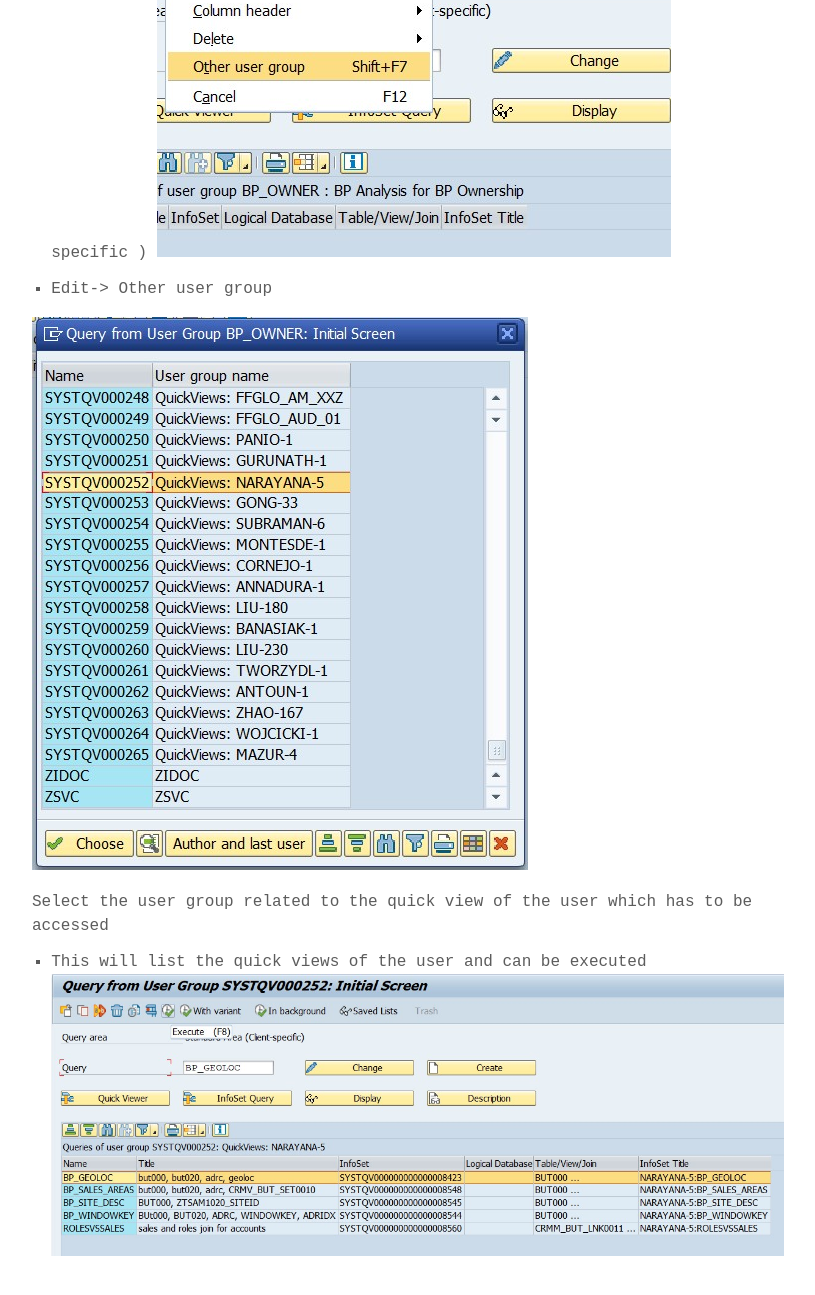
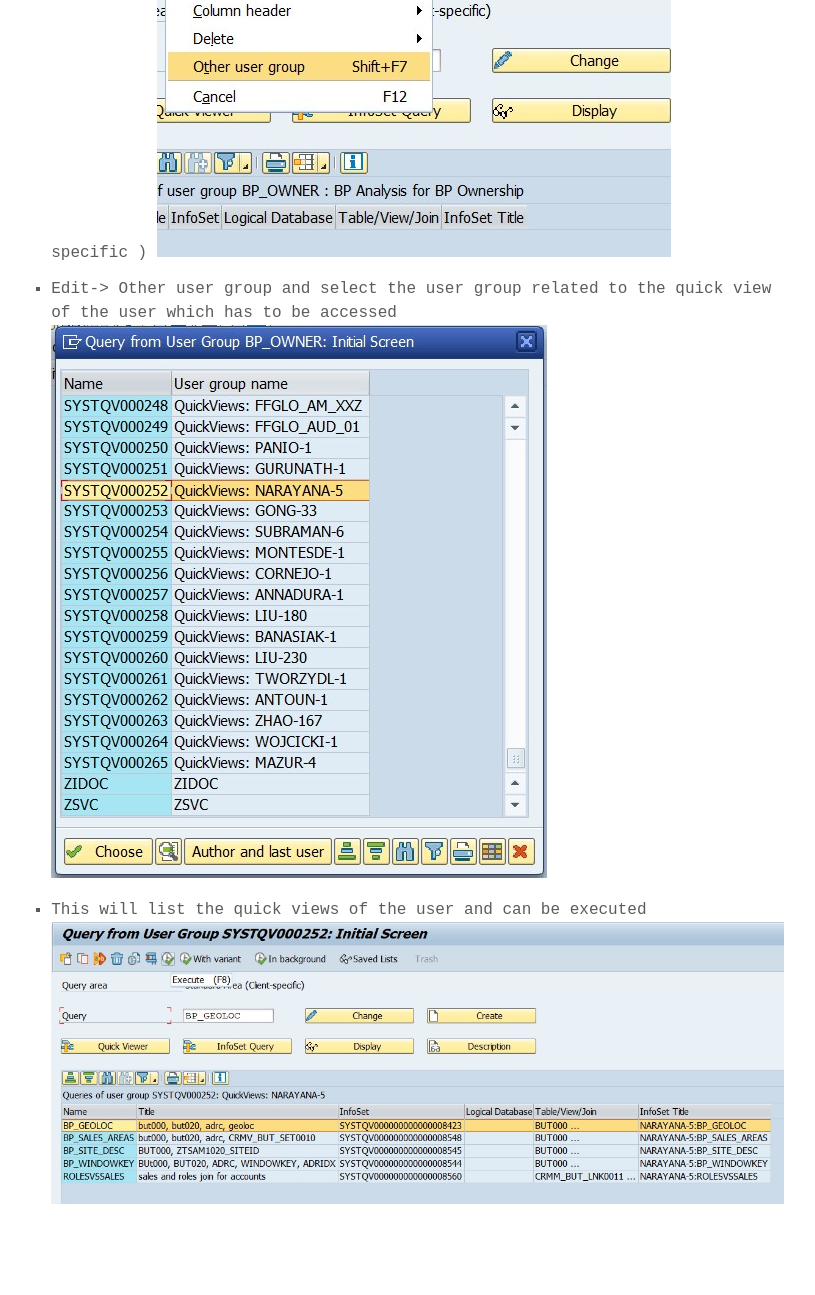
Before and after one commit to a6unraj/a6unraj.github.io, a Jekyll site: the page built from _posts/2020-05-26-share-SQVI-quickviews.md, in a window 1280 px wide and 1400 px high, scrolled down 2418 px. Shown: the top 1295 px of the window, without its empty margins (232-1047 px from the left). Built offline with Jekyll 4.4.1, drawn with Linux system fonts in a browser that asks for light colours; some web fonts are replaced; comment, search, counter and statistics services are not loaded.

Commit message:
Update 2020-05-26-share-SQVI-quickviews.md

```diff
--- a/_posts/2020-05-26-share-SQVI-quickviews.md
+++ b/_posts/2020-05-26-share-SQVI-quickviews.md
@@ -18,11 +18,8 @@ The user who wants to access my quickviews can access it from the transaction SQ
 1. In SQ01 : Menu Environment -> Query Areas, select Standard area ( client-specific )
 ![img4](http://a6unraj.com/sap/assets/images/img4.jpg)
 
-1. Edit-> Other user group
-
+1. Edit-> Other user group and select the user group related to the quick view of the  user which has to be accessed
 ![img5](http://a6unraj.com/sap/assets/images/img5.jpg)
-
-Select the user group related to the quick view of the  user which has to be accessed
 
 1. This will list the quick views of the user and can be executed
 ![img6](http://a6unraj.com/sap/assets/images/img6.jpg)
```
